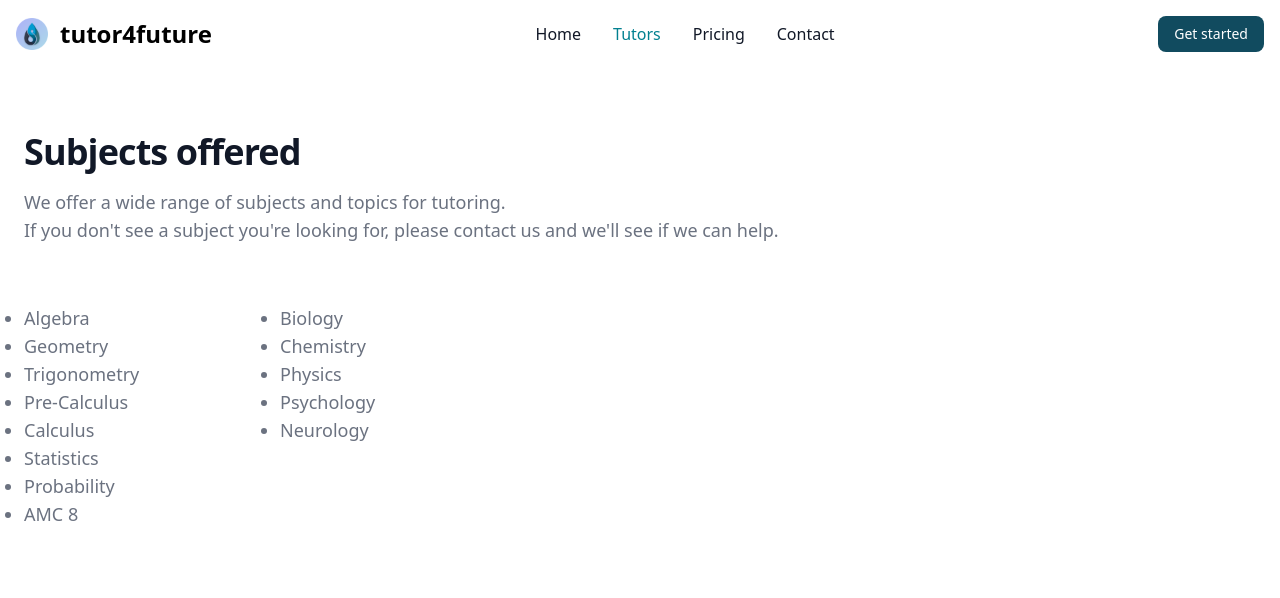
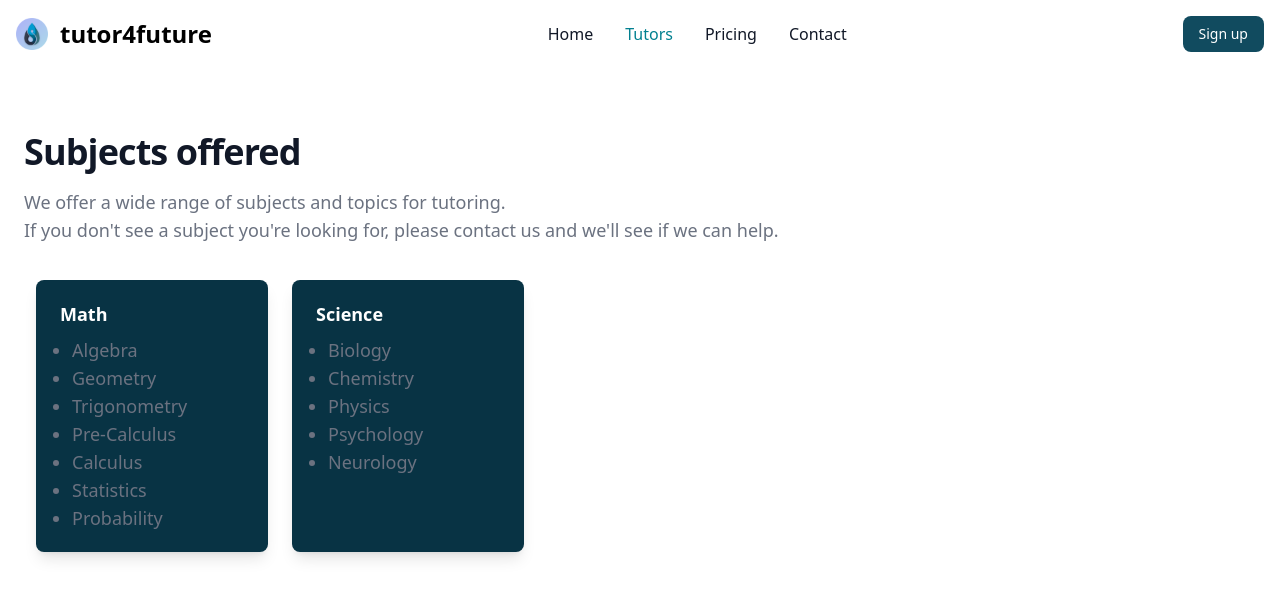
Before and after one commit to wavetutor/wavetutor, a Vue app: page /tutors in a window 1280 px wide. Shown: the top 598 px of the page. Built offline with nearby package versions, Linux system fonts and the light colour scheme.

Commit message:
more website updates

```diff
--- a/index.html
+++ b/index.html
@@ -6,7 +6,7 @@
   <link rel="icon" href="/favicon.ico">
   <meta name="viewport" content="width=device-width, initial-scale=1.0">
   <link rel="apple-touch-icon" href="/apple-touch-icon.png" />
-  <meta name="theme-color" content="#795548" /> <!-- TODO: theme color (add to notion)-->
+  <meta name="theme-color" content="#111827" /> <!-- TODO: theme color (add to notion)-->
   <meta name="og:title" content="Tutor4Future" />
   <meta name="og:type" content="website" />
   <meta http-equiv="X-UA-Compatible" content="IE=edge" />
--- a/src/components/ComingSoonSection.vue
+++ b/src/components/ComingSoonSection.vue
@@ -3,7 +3,7 @@
         <div class="py-8 px-4 mx-auto max-w-screen-md text-center lg:py-16 lg:px-12">
             <svg class="mx-auto mb-4 w-10 h-10 text-primary" xmlns="http://www.w3.org/2000/svg" fill="currentColor" height="1em" viewBox="0 0 576 512"><!--! Font Awesome Free 6.4.2 by @fontawesome - https://fontawesome.com License - https://fontawesome.com/license (Commercial License) Copyright 2023 Fonticons, Inc. --><path d="M316.9 18C311.6 7 300.4 0 288.1 0s-23.4 7-28.8 18L195 150.3 51.4 171.5c-12 1.8-22 10.2-25.7 21.7s-.7 24.2 7.9 32.7L137.8 329 113.2 474.7c-2 12 3 24.2 12.9 31.3s23 8 33.8 2.3l128.3-68.5 128.3 68.5c10.8 5.7 23.9 4.9 33.8-2.3s14.9-19.3 12.9-31.3L438.5 329 542.7 225.9c8.6-8.5 11.7-21.2 7.9-32.7s-13.7-19.9-25.7-21.7L381.2 150.3 316.9 18z"/></svg>
             <h1 class="mb-3 pb-3 text-4xl tracking-tight leading-none font-extrabold text-transparent bg-clip-text bg-gradient-to-r from-emerald-400 to-blue-600 lg:mb-6 md:text-5xl xl:text-6xl">Coming Soon</h1>
-            <p class="font-light text-gray-500 md:text-lg xl:text-xl dark:text-gray-400">We're about to change tutoring forever with the power of AI. Stay tuned!</p>
+            <p class="font-medium text-gray-500 md:text-lg xl:text-xl dark:text-gray-400">We're about to change tutoring forever with the power of <span class="text-transparent bg-clip-text bg-gradient-to-r font-bold from-emerald-400 to-blue-600">AI</span>. Stay tuned!</p>
         </div>
     </section>
 </template>
--- a/src/components/FeaturesSection.vue
+++ b/src/components/FeaturesSection.vue
@@ -2,7 +2,7 @@
     <section class="bg-white dark:bg-gray-900">
           <div class="py-8 px-4 mx-auto max-w-screen-xl sm:py-16 lg:px-6">
             <div class="max-w-screen-md mb-8 lg:mb-16">
-                <h2 class="mb-4 text-4xl tracking-tight font-extrabold text-gray-900 dark:text-white">We don't present.</h2>
+                <h2 class="mb-4 text-4xl tracking-tight font-extrabold text-gray-900 dark:text-white">We don't <span class="text-primary">present</span>.</h2>
                 <p class="text-gray-500 sm:text-xl dark:text-gray-400">Presentations and lectures don't work with many people. They're boring and ineffective!</p>
             </div>
             <div class="space-y-8 md:grid md:grid-cols-2 md:gap-12 md:space-y-0">
--- a/src/components/Navbar.vue
+++ b/src/components/Navbar.vue
@@ -6,15 +6,15 @@
       <span class="self-center text-2xl font-semibold whitespace-nowrap dark:text-white">tutor4future</span>
     </router-link>
     <div class="flex md:order-2">
-        <button type="button" class="text-white bg-primary hover:bg-secondary focus:ring-4 focus:outline-none focus:ring-primary/50 transition-colors font-medium rounded-lg text-sm px-4 py-2 text-center mr-3 md:mr-0">Get started</button>
-        <button data-collapse-toggle="navbar-cta" type="button" class="inline-flex items-center p-2 w-10 h-10 justify-center text-sm text-gray-500 rounded-lg md:hidden hover:bg-gray-100 focus:outline-none focus:ring-2 focus:ring-gray-200 dark:text-gray-400 dark:hover:bg-gray-700 dark:focus:ring-gray-600" aria-controls="navbar-cta" aria-expanded="false">
+        <button type="button" class="text-white bg-primary hover:bg-secondary focus:ring-4 focus:outline-none focus:ring-primary/50 transition-colors font-medium rounded-lg text-sm px-4 py-2 text-center mr-3 md:mr-0">Sign up</button>
+        <button @click="navbarExpanded = !navbarExpanded" type="button" class="inline-flex items-center p-2 w-10 h-10 justify-center text-sm text-gray-500 rounded-lg md:hidden hover:bg-gray-100 focus:outline-none focus:ring-2 focus:ring-gray-200 dark:text-gray-400 dark:hover:bg-gray-700 dark:focus:ring-gray-600" aria-controls="navbar-cta" aria-expanded="false">
           <span class="sr-only">Open main menu</span>
           <svg class="w-5 h-5" aria-hidden="true" xmlns="http://www.w3.org/2000/svg" fill="none" viewBox="0 0 17 14">
               <path stroke="currentColor" stroke-linecap="round" stroke-linejoin="round" stroke-width="2" d="M1 1h15M1 7h15M1 13h15"/>
           </svg>
       </button>
     </div>
-    <div class="items-center justify-between hidden w-full md:flex md:w-auto md:order-1" id="navbar-cta">
+    <div class="items-center justify-between w-full md:flex md:w-auto md:order-1" :class="{ 'hidden': !navbarExpanded }">
       <ul class="flex flex-col font-medium p-4 md:p-0 mt-4 border border-gray-100 rounded-lg bg-gray-50 md:flex-row md:space-x-8 md:mt-0 md:border-0 md:bg-white dark:bg-gray-800 md:dark:bg-gray-900 dark:border-gray-700">
         <NavbarLink to="/">Home</NavbarLink>
         <NavbarLink to="/tutors/">Tutors</NavbarLink>
@@ -26,5 +26,7 @@
   </nav>
 </template>
 <script setup lang="ts">
+import { ref } from "vue";
 import NavbarLink from "./NavbarLink.vue";
+const navbarExpanded = ref(false);
 </script>
--- a/src/components/TutorSubjects.vue
+++ b/src/components/TutorSubjects.vue
@@ -1,7 +1,7 @@
 <template>
-    <div>
+    <div class="shadow-lg rounded-lg p-5 pl-6 m-3 bg-cyan-950">
         <p class="mb-2 text-white font-semibold">{{ subject }}</p>
-        <ul style="list-style-type: disc;">
+        <ul style="list-style-type: disc;" class="ml-3">
             <li v-for="topic in topics" :key="topic">{{ topic }}</li>
         </ul>
     </div>
--- a/src/views/HomeView.vue
+++ b/src/views/HomeView.vue
@@ -2,11 +2,11 @@
     <main>
         <section class="bg-white dark:bg-gray-900">
             <div class="py-8 px-4 mx-auto max-w-screen-xl text-center lg:py-16 lg:px-12">
-                <h1 class="mb-4 text-4xl font-extrabold tracking-tight leading-none text-gray-900 md:text-5xl lg:text-6xl dark:text-white">This isn't like <span class="text-transparent bg-clip-text bg-gradient-to-r from-primary  to-blue-700">other tutoring.</span></h1>
+                <h1 class="mb-4 text-5xl font-extrabold tracking-tight leading-none text-gray-900 md:text-5xl lg:text-6xl dark:text-white">This isn't like <span class="pb-3 text-transparent bg-clip-text bg-gradient-to-r from-primary  to-blue-700 block">other tutoring.</span></h1>
                 <p class="mb-8 text-lg font-normal text-gray-500 lg:text-xl sm:px-16 xl:px-48 dark:text-gray-400">Enter Tutor4Future: conversational tutoring to propel your learning like never before.</p>
                 <div class="flex flex-col mb-8 lg:mb-16 space-y-4 sm:flex-row sm:justify-center sm:space-y-0 sm:space-x-4">
-                    <router-link to="/tutors/" class="transition-colors inline-flex justify-center items-center py-3 px-5 text-base font-medium text-center text-white rounded-lg bg-primary hover:bg-secondary focus:ring-4 focus:ring-primary/50">
-                        See our tutors
+                    <router-link to="#" class="transition-colors inline-flex justify-center items-center py-3 px-5 text-base font-medium text-center text-white rounded-lg bg-primary hover:bg-secondary focus:ring-4 focus:ring-primary/50">
+                        Sign up
                         <svg class="ml-2 -mr-1 w-5 h-5" fill="currentColor" viewBox="0 0 20 20" xmlns="http://www.w3.org/2000/svg"><path fill-rule="evenodd" d="M10.293 3.293a1 1 0 011.414 0l6 6a1 1 0 010 1.414l-6 6a1 1 0 01-1.414-1.414L14.586 11H3a1 1 0 110-2h11.586l-4.293-4.293a1 1 0 010-1.414z" clip-rule="evenodd"></path></svg>
                     </router-link>
                     <router-link to="/pricing/" class="inline-flex justify-center items-center py-3 px-5 text-base font-medium text-center text-gray-900 rounded-lg border border-gray-300 hover:bg-gray-100 focus:ring-4 focus:ring-gray-100 dark:text-white dark:border-gray-700 dark:hover:bg-gray-700 dark:focus:ring-gray-800">
--- a/src/views/PricingView.vue
+++ b/src/views/PricingView.vue
@@ -12,7 +12,7 @@
                         <h3 class="mb-4 text-2xl font-semibold">1-on-1 Tutoring</h3>
                         <p class="font-light text-gray-500 sm:text-lg dark:text-gray-400">High-quality tutoring for an affordable price.</p>
                         <div class="flex justify-center items-baseline my-8">
-                            <span class="mr-2 text-5xl font-extrabold">$40</span>
+                            <span class="mr-2 text-5xl font-extrabold">$30</span>
                             <span class="text-gray-500 dark:text-gray-400">/session</span>
                         </div>
                         <!-- List -->
@@ -33,7 +33,7 @@
                                 <span>Weekly homework</span>
                             </li>
                         </ul>
-                        <a href="#" class="text-white hover:bg-primary/60 focus:ring-4 focus:ring-primary/80 font-medium rounded-lg text-sm px-5 py-2.5 text-center dark:text-white  dark:focus:ring-primary-900 bg-primary">Get started</a>
+                        <a href="#" class="text-white hover:bg-primary/60 focus:ring-4 focus:ring-primary/80 font-medium rounded-lg text-sm px-5 py-2.5 text-center dark:text-white  dark:focus:ring-primary-900 bg-primary">Sign up</a>
                     </div>
                 </div>
             </div>
--- a/src/views/TutorsView.vue
+++ b/src/views/TutorsView.vue
@@ -6,8 +6,10 @@
                     <h2 class="mb-4 text-4xl tracking-tight font-bold text-gray-900 dark:text-white">Subjects offered</h2>
                     <p class="font-light">We offer a wide range of subjects and topics for tutoring.</p>
                     <p class="mb-6 font-medium"> If you don't see a subject you're looking for, please contact us and we'll see if we can help. </p>
-                    <div class="grid grid-cols-4">
-                        <TutorSubjects v-for="subject in subjects" :key="subject.subject" :subject="subject.subject" :topics="subject.topics" />
+                    <div class="mx-auto">
+                        <div class="grid grid-cols-2 lg:grid-cols-4">
+                            <TutorSubjects v-for="subject in subjects" :key="subject.subject" :subject="subject.subject" :topics="subject.topics" />
+                        </div>
                     </div>
                 </div>
             </div>
@@ -17,7 +19,7 @@
 <script setup lang="ts">
     import TutorSubjects from "../components/TutorSubjects.vue";
     const subjects = [
-    {subject: "Math", topics: ["Algebra", "Geometry", "Trigonometry", "Pre-Calculus", "Calculus", "Statistics", "Probability", "AMC 8"]},
+    {subject: "Math", topics: ["Algebra", "Geometry", "Trigonometry", "Pre-Calculus", "Calculus", "Statistics", "Probability"]},
     {subject: "Science", topics: ["Biology", "Chemistry", "Physics", "Psychology", "Neurology"]},
     ];
 
```
